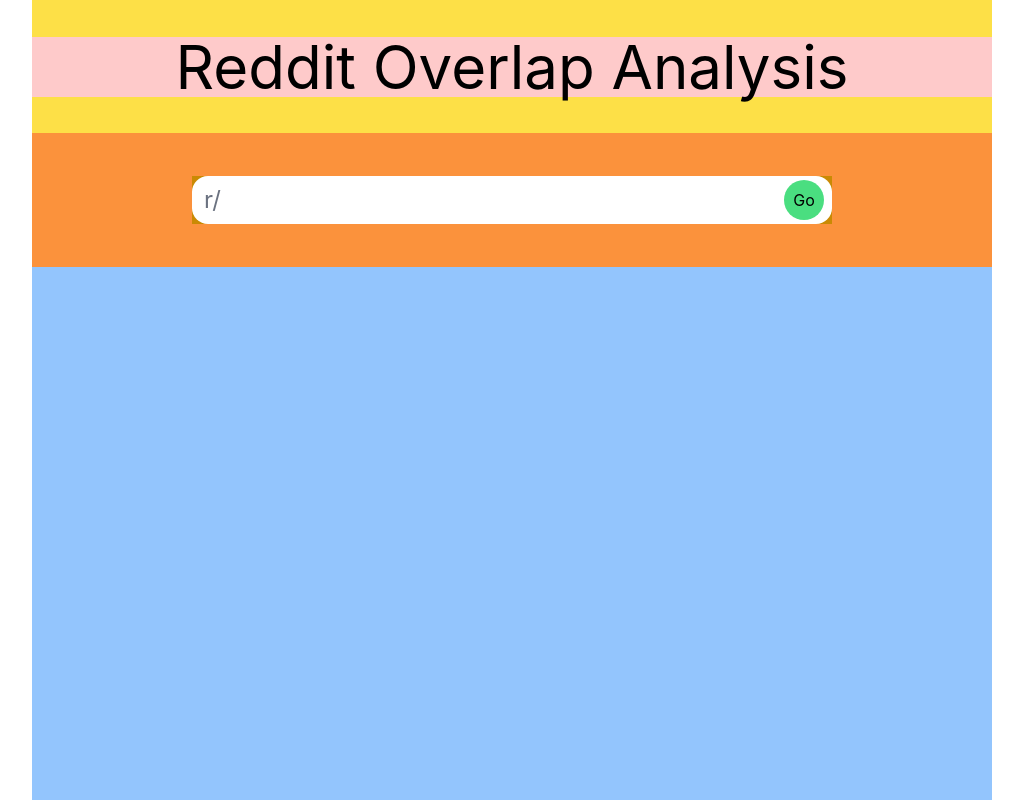
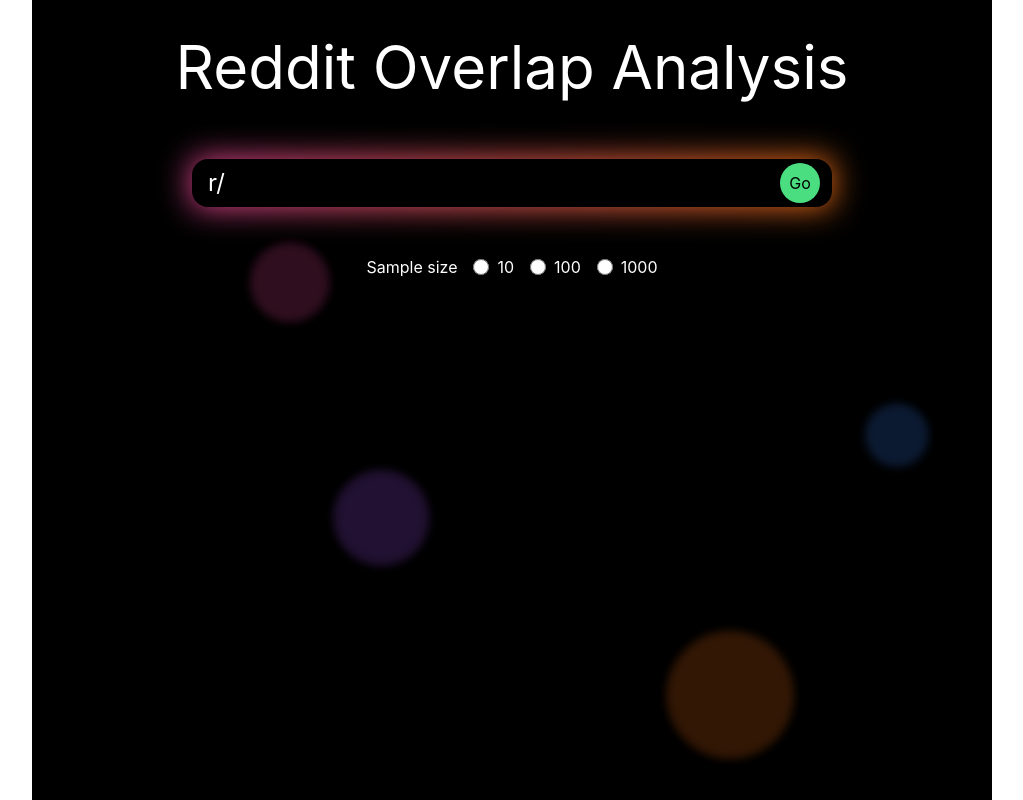
Before and after one commit to Jtog123/Subreddit-Network-Analysis, a React (Create React App) app in the folder client/redditoverlap/: page / in a window 1280 px wide. Shown: the whole page, without its empty margins (128-1151 px from the left). Built offline with nearby package versions, Linux system fonts and the light colour scheme.

Commit message:
frontend work

```diff
--- a/client/redditoverlap/src/FrontPage.js
+++ b/client/redditoverlap/src/FrontPage.js
@@ -1,24 +1,68 @@
+import React from 'react'
+
+function FloatingElement({ className }) {
+    const animationDuration = 30 + Math.random() * 20;
+    const animationDelay = Math.random() * -30;
+
+    return (
+      <div
+        className={`absolute rounded-full ${className}`}
+        style={{
+          animation: `float ${animationDuration}s infinite linear`,
+          animationDelay: `${animationDelay}s`
+        }}
+      />
+    );
+}
+
+
 function FrontPage() {
     return (
-        <div className=" flex justify-center">
-          <div className="content-container bg-blue-300 min-h-screen w-3/4">
-            <div className="header-container bg-yellow-300 h-1/6 flex justify-center items-center">
-              <header className='text-6xl bg-red-200 w-full text-center '>Reddit Overlap Analysis</header>
+        <div className="relative flex justify-center">
+
+            <FloatingElement className="w-20 h-20 bg-pink-500 opacity-20 top-1/4 left-1/4 blur-sm" />
+            <FloatingElement className="w-32 h-32 bg-orange-500 opacity-20 top-3/4 right-1/3 blur-sm" />
+            <FloatingElement className="w-24 h-24 bg-purple-500 opacity-20 bottom-1/4 left-1/3 blur-sm" />
+            <FloatingElement className="w-16 h-16 bg-blue-500 opacity-20 top-1/2 right-1/4 blur-sm" />
+
+            <div className="content-container bg-black min-h-screen w-3/4">
+                <div className="header-container  h-1/6 flex justify-center items-center">
+                <header className='text-6xl bg-black w-full text-center text-white  '>Reddit Overlap Analysis</header>
             </div>
 
-            <div className="input-container  bg-orange-400 h-1/6 w-full flex justify-center items-center ">
-                <div className="ghost-and-input relative w-4/6 bg-yellow-600 ">
-                    <span className='absolute inset-y-0 left-0 flex items-center pl-3 text-2xl text-gray-500'>r/</span>
-                    <input className='rounded-2xl w-full h-12 text-2xl pl-10 pr-14'
-                        type="text"
-                        placeholder=''
-                    />
-                    <span className='absolute inset-y-0 right-0 flex items-center pr-2'>
-                        <button className='rounded-full h-10 w-10 bg-green-400 '> Go</button>
-                    </span>
+            <div className="input-container h-1/8 w-full flex justify-center items-center ">
 
+                    <div className="ghost-and-input relative w-4/6  ">
+                        <div className="absolute inset-0 w-full bg-gradient-to-r from-pink-500 to bg-orange-500 rounded-lg blur-lg z-0"></div>
 
-                </div>
+                        <div className="relative z-10">
+                            <span className='absolute inset-y-0 left-0 flex items-center pl-4 text-2xl text-white z-10'>r/</span>
+                            <input className='rounded-2xl w-full h-12 text-2xl pl-10 pr-14 text-white z-10 bg-black'
+                                type="text"
+                                placeholder=''
+                            />
+                        </div>
+                        <span className='absolute inset-y-0 right-0 flex items-center pr-3'>
+                            <button className='rounded-full h-10 w-10 bg-green-400 z-10   '> Go</button>
+                        </span>
+                    </div>
+
+            </div>
+
+            <div className="sample-size-container h-1/12 w-full flex justify-center items-center space-x-4">
+            <span className="text-white">Sample size</span>
+                <label htmlFor="" className="inline-flex items-center ">
+                    <input type='radio' name='options' value='option1' className="form-radio h-4 w-4 text-blue-600"/>
+                    <span className="ml-2 text-white">10</span>
+                </label>
+                <label htmlFor="" className="inline-flex items-center ">
+                    <input type='radio' name='options' value='option2' className="form-radio h-4 w-4 text-blue-600"/>
+                    <span className="ml-2 text-white">100</span>
+                </label>
+                <label htmlFor="" className="inline-flex items-center ">
+                    <input type='radio' name='options' value='option3' className="form-radio h-4 w-4 text-blue-600"/>
+                    <span className="ml-2 text-white">1000</span>
+                </label>
 
             </div>
           </div>
--- a/client/redditoverlap/src/index.css
+++ b/client/redditoverlap/src/index.css
@@ -16,3 +16,16 @@
   font-family: source-code-pro, Menlo, Monaco, Consolas, 'Courier New',
     monospace;
 }
+
+
+@keyframes float {
+  0%, 100% { transform: translate(0, 0); }
+  25% { transform: translate(50px, 50px); }
+  50% { transform: translate(100px, 0); }
+  75% { transform: translate(50px, -50px); }
+}
+
+.floating-container {
+  mask-image: radial-gradient(circle at center, black 30%, transparent 70%);
+  -webkit-mask-image: radial-gradient(circle at center, black 30%, transparent 70%);
+}
--- a/client/redditoverlap/tailwind.config.js
+++ b/client/redditoverlap/tailwind.config.js
@@ -4,7 +4,94 @@
     "./src/**/*.{js,jsx,ts,tsx}",
   ],
   theme: {
-    extend: {},
+    extend: {
+      width: {
+        '1/8': '12.5%',
+        '2/8': '25%',
+        '3/8': '37.5%',
+        '4/8': '50%',
+        '5/8': '62.5%',
+        '6/8': '75%',
+        '7/8': '87.5%',
+        '1/12': '8.333333%',
+        '2/12': '16.666667%',
+        '3/12': '25%',
+        '4/12': '33.333333%',
+        '5/12': '41.666667%',
+        '6/12': '50%',
+        '7/12': '58.333333%',
+        '8/12': '66.666667%',
+        '9/12': '75%',
+        '10/12': '83.333333%',
+        '11/12': '91.666667%',
+        '1/24': '4.166667%',
+        '2/24': '8.333333%',
+        '3/24': '12.5%',
+        '4/24': '16.666667%',
+        '5/24': '20.833333%',
+        '6/24': '25%',
+        '7/24': '29.166667%',
+        '8/24': '33.333333%',
+        '9/24': '37.5%',
+        '10/24': '41.666667%',
+        '11/24': '45.833333%',
+        '12/24': '50%',
+        '13/24': '54.166667%',
+        '14/24': '58.333333%',
+        '15/24': '62.5%',
+        '16/24': '66.666667%',
+        '17/24': '70.833333%',
+        '18/24': '75%',
+        '19/24': '79.166667%',
+        '20/24': '83.333333%',
+        '21/24': '87.5%',
+        '22/24': '91.666667%',
+        '23/24': '95.833333%',
+      },
+      height: {
+        '1/8': '12.5%',
+        '2/8': '25%',
+        '3/8': '37.5%',
+        '4/8': '50%',
+        '5/8': '62.5%',
+        '6/8': '75%',
+        '7/8': '87.5%',
+        '1/12': '8.333333%',
+        '2/12': '16.666667%',
+        '3/12': '25%',
+        '4/12': '33.333333%',
+        '5/12': '41.666667%',
+        '6/12': '50%',
+        '7/12': '58.333333%',
+        '8/12': '66.666667%',
+        '9/12': '75%',
+        '10/12': '83.333333%',
+        '11/12': '91.666667%',
+        '1/24': '4.166667%',
+        '2/24': '8.333333%',
+        '3/24': '12.5%',
+        '4/24': '16.666667%',
+        '5/24': '20.833333%',
+        '6/24': '25%',
+        '7/24': '29.166667%',
+        '8/24': '33.333333%',
+        '9/24': '37.5%',
+        '10/24': '41.666667%',
+        '11/24': '45.833333%',
+        '12/24': '50%',
+        '13/24': '54.166667%',
+        '14/24': '58.333333%',
+        '15/24': '62.5%',
+        '16/24': '66.666667%',
+        '17/24': '70.833333%',
+        '18/24': '75%',
+        '19/24': '79.166667%',
+        '20/24': '83.333333%',
+        '21/24': '87.5%',
+        '22/24': '91.666667%',
+        '23/24': '95.833333%',
+      }
+    },
   },
   plugins: [],
 }
```
